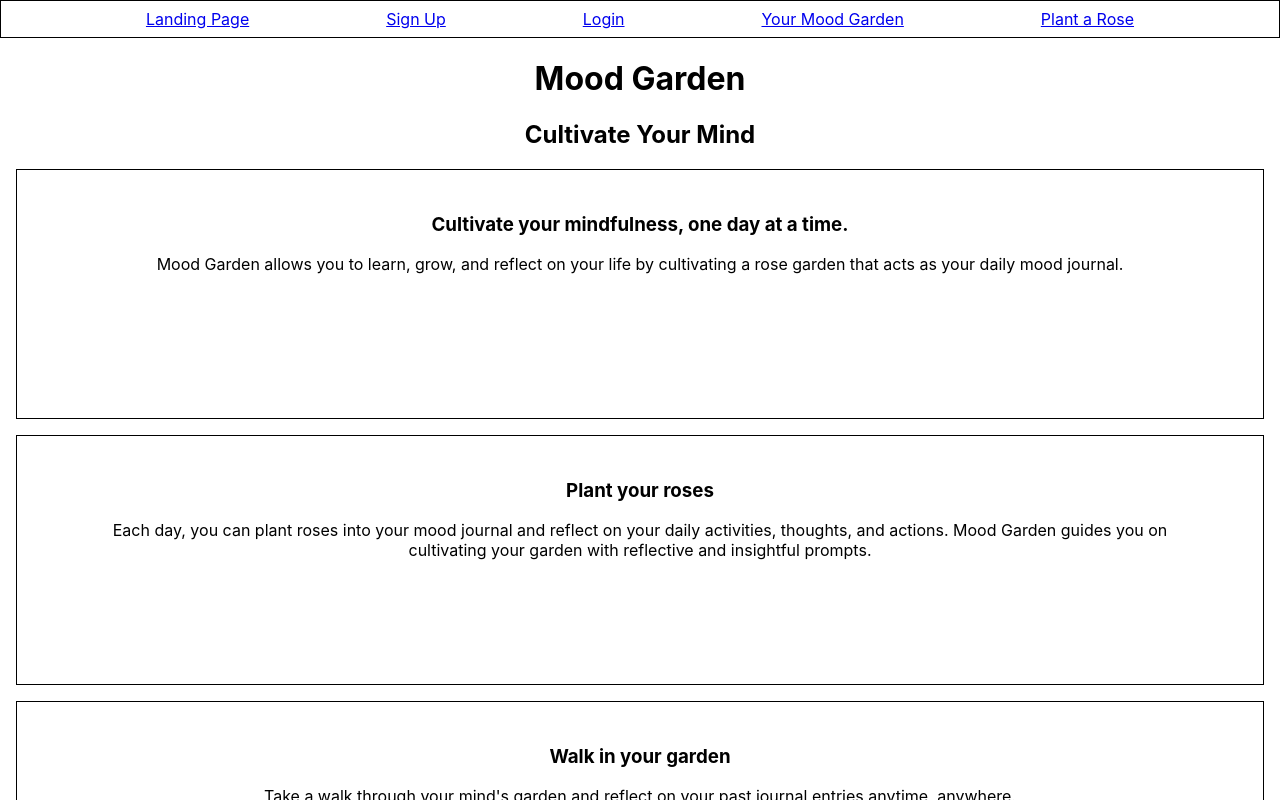
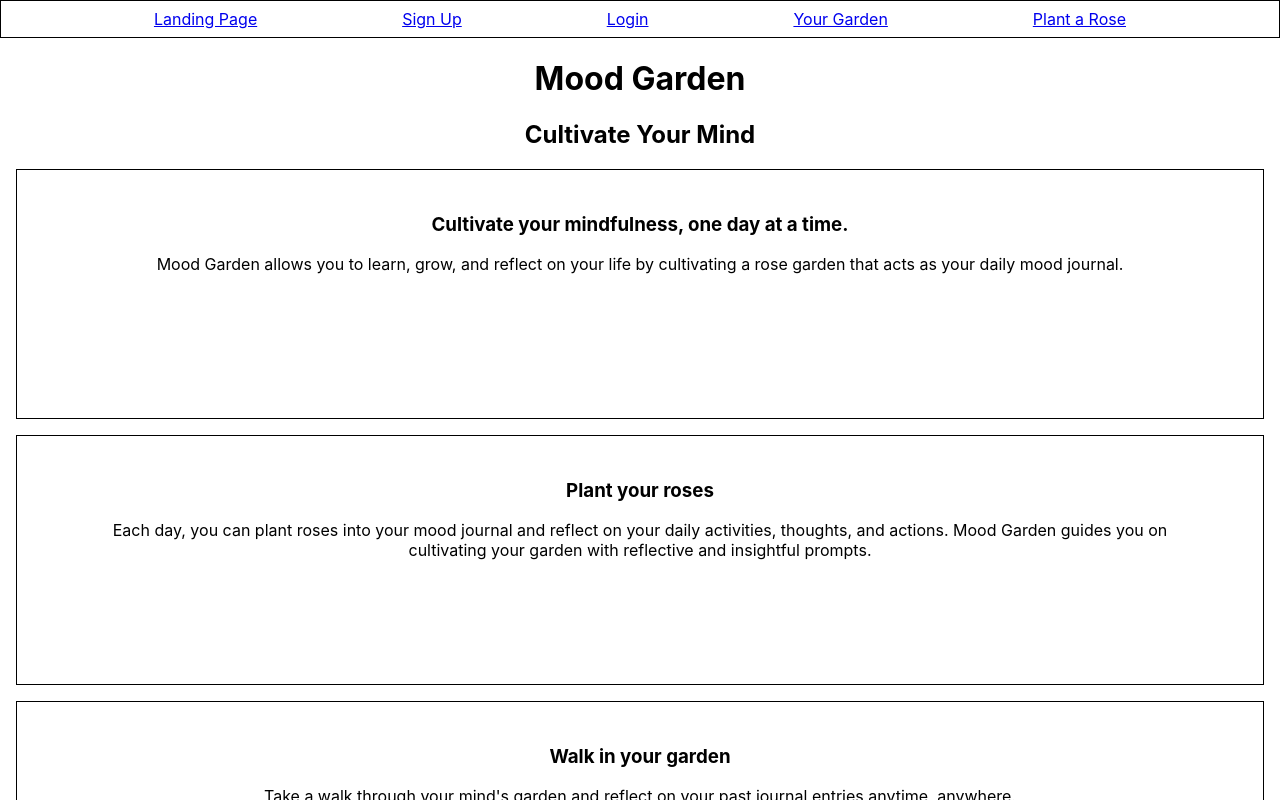
Before and after one commit to knivesschau/Mood_Garden, a React (Create React App) app: page / in a window 1280 px wide. Shown: the top 800 px of the page. Built offline with nearby package versions, Linux system fonts and the light colour scheme.

Commit message:
small link update

```diff
--- a/src/Components/LandingNav/LandingNav.js
+++ b/src/Components/LandingNav/LandingNav.js
@@ -19,7 +19,7 @@ export default class LandingNav extends Component {
                 </Link>
 
                 <Link to='/your-garden'>
-                    Your Mood Garden
+                    Your Garden
                 </Link>
 
                 <Link to='/plant-rose'>
```
